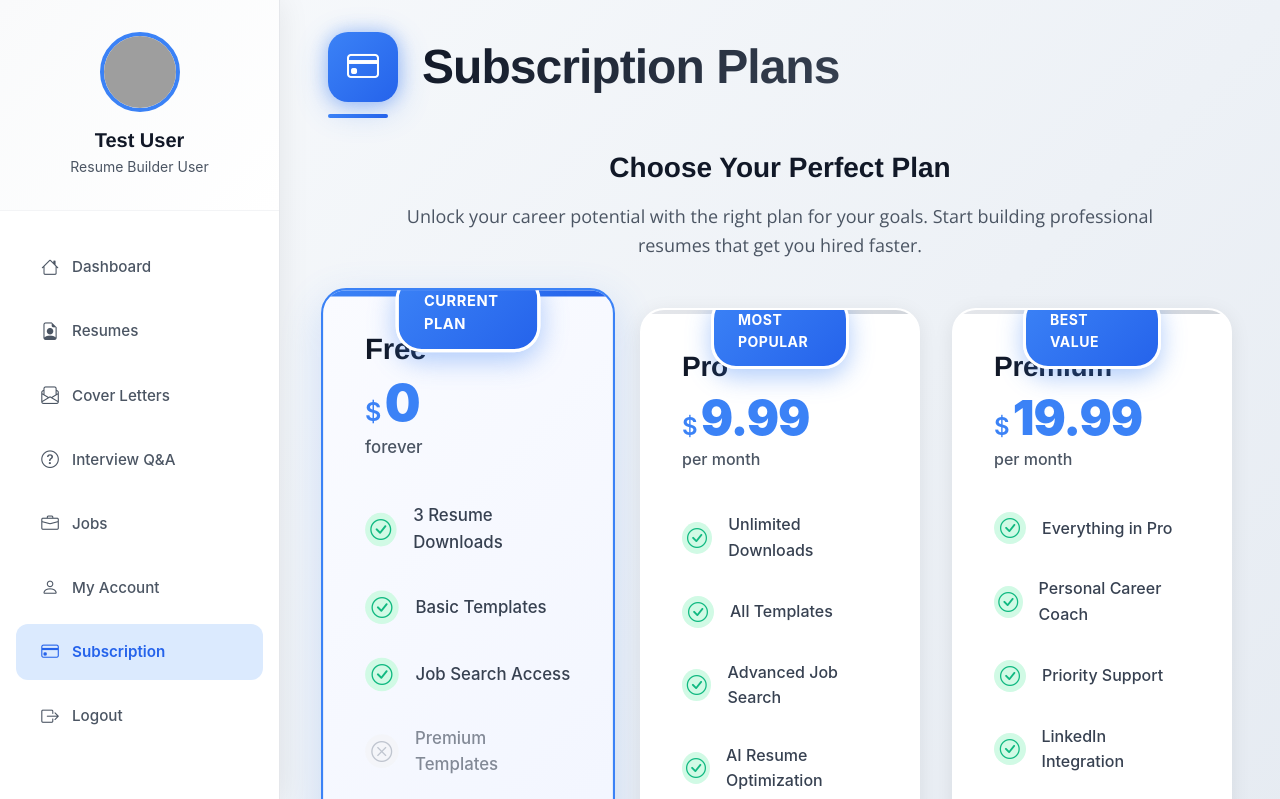
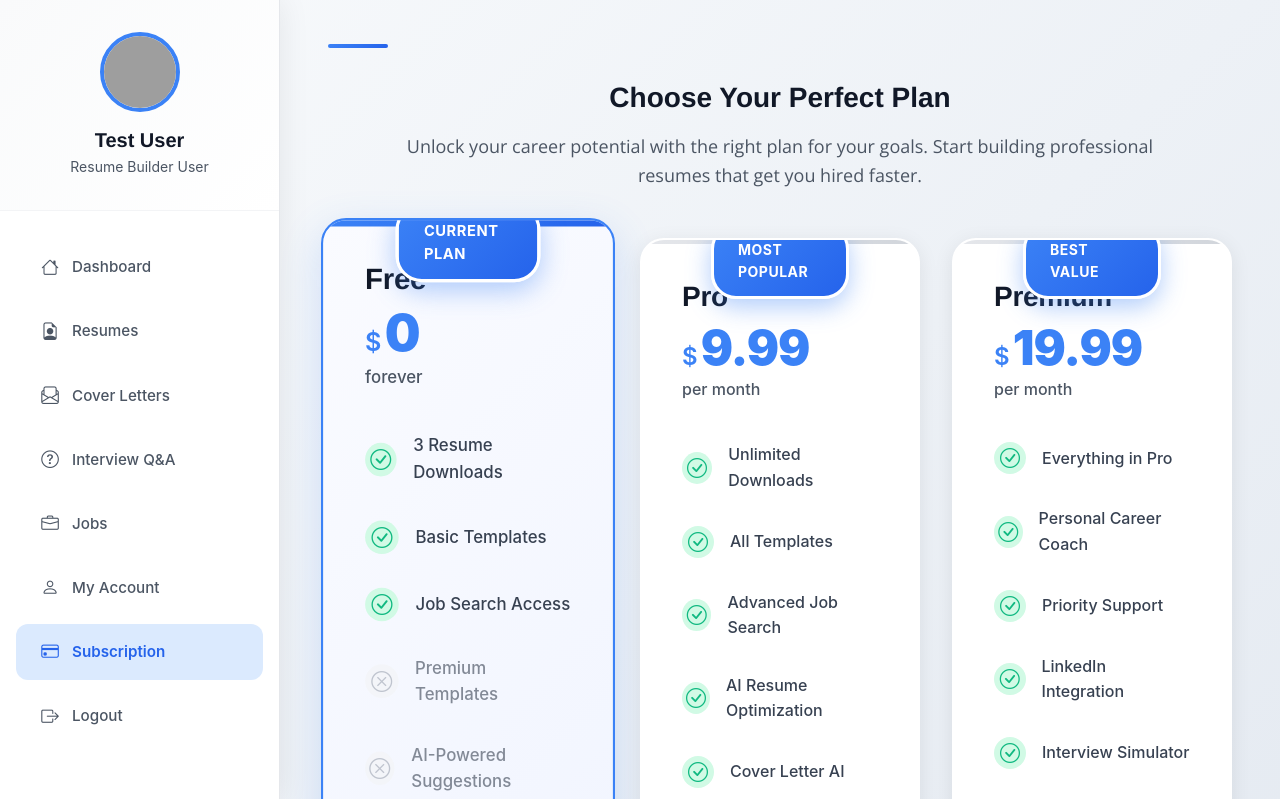
Before and after one commit to cvsper/resume_build_v1, a Flask app: page /test-pricing-no-auth in a window 1280 px wide. Shown: the top 799 px of the page. Run offline with Flask 3, Linux system fonts and the light colour scheme; some libraries are stand-ins or nearby versions; grey boxes are pictures that could not be loaded.

Commit message:
remove text on sub page

```diff
--- a/templates/pricing.html
+++ b/templates/pricing.html
@@ -875,10 +875,7 @@
     <div class="main-content">
         <div class="page-header">
             <div class="page-title">
-                <div class="title-icon">
-                    <i class="bi bi-credit-card"></i>
-                </div>
-                <h1>Subscription Plans</h1>
+                <h1></h1>
             </div>
         </div>
 
```
